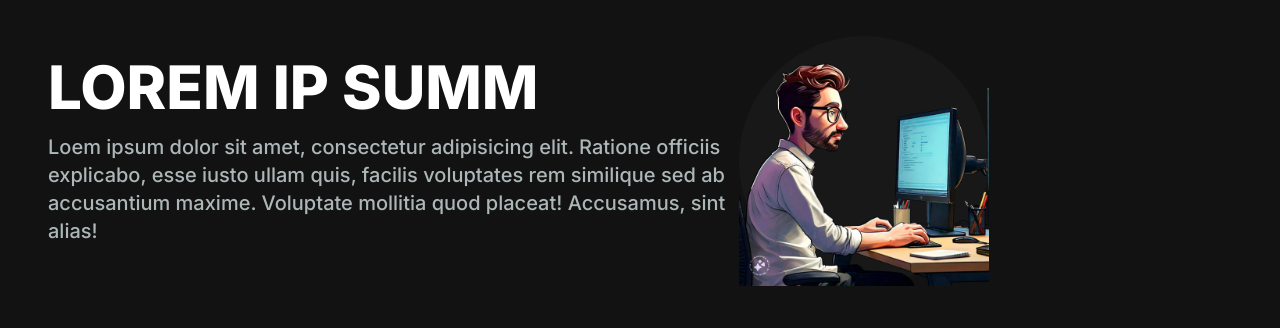
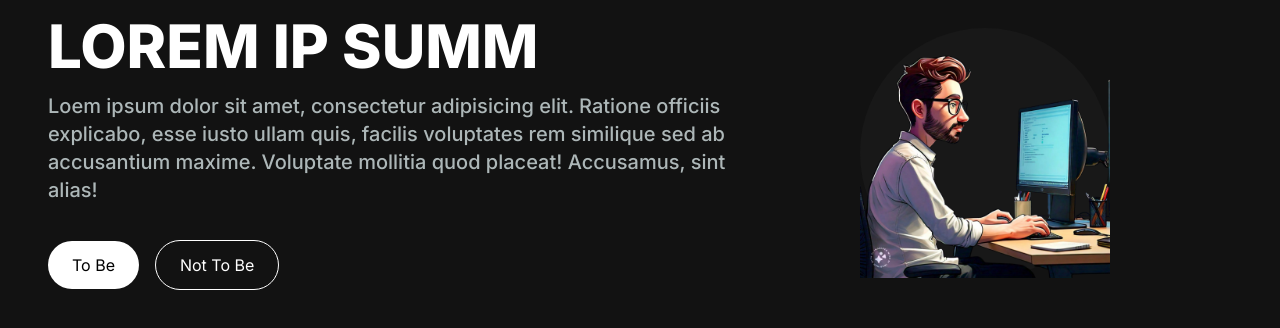
Before and after one commit to maximus-kai/portfolio, a Next.js app: page / in a window 1280 px wide. Shown: the top 328 px of the page. Built offline with nearby package versions, Linux system fonts and the light colour scheme.

Commit message:
added buttons

```diff
--- a/app/layout.tsx
+++ b/app/layout.tsx
@@ -5,8 +5,8 @@ import "./globals.css";
 const inter = Inter({ subsets: ["latin"] });
 
 export const metadata: Metadata = {
-  title: "Create Next App",
-  description: "Generated by create next app",
+  title: "Dairo Tomiwa",
+  description: "Dairo tomiwa's portfolio",
 };
 
 export default function RootLayout({
--- a/app/page.tsx
+++ b/app/page.tsx
@@ -3,8 +3,10 @@ import HeroSection from "./src/components/HeroSection";
 
 export default function Home() {
   return (
-    <main className="flex min-h-screen flex-col bg-[#121212] container mx-auto px-12 py-4">
+    <main className="flex min-h-screen flex-col bg-[#121212] ">
+      <div className="container mx-auto px-12 py-4">
       <HeroSection/>
+      </div>
     </main>
   );
 }
--- a/app/src/components/HeroSection.tsx
+++ b/app/src/components/HeroSection.tsx
@@ -8,18 +8,25 @@ export default function Hero() {
     <h1 className="text-white text-4xl lg:text-6xl font-extrabold mb-4 ">
         LOREM IP SUMM
       </h1>
-      <p className='text-[#adb7b8] text-lg lg:text-xl font-medium'>
+      <p className='text-[#adb7b8] text-lg lg:text-xl mb-6 font-medium'>
         Loem ipsum dolor sit amet, consectetur adipisicing elit. Ratione officiis explicabo, esse iusto ullam quis, facilis voluptates rem similique sed ab accusantium maxime. Voluptate mollitia quod placeat! Accusamus, sint alias!
-      </p>
+          </p>
+          <div>
+            <button className='px-6 py-3 rounded-full mr-4 bg-white hover:bg-slate-200 text-black'>
+              To Be
+            </button>
+            <button className='px-6 py-3 rounded-full bg-transparent border border-white text-white hover:bg-slate-800 mt-3'>
+              Not To Be             </button>
+          </div>
         </div>
-        <div className='col-span-5'>
-          <div className='mt-5 rounded-full aspect-square bg-[#181818] w-[250px] h-[250px] relative'>
+        <div className='col-span-5 mt-4 lg:mt-0 place-self-center'>
+          <div className=' rounded-full aspect-square bg-[#181818] w-[250px] h-[250px] relative'>
           <Image
               className='absolute transform -translate-x-1/2   left-1/2'
             src="/images/dev.png"
             alt='hero image'
-            width={300}
-            height={300} />
+            width={250}
+            height={250} />
         </div>
             </div>
       </div>
```
